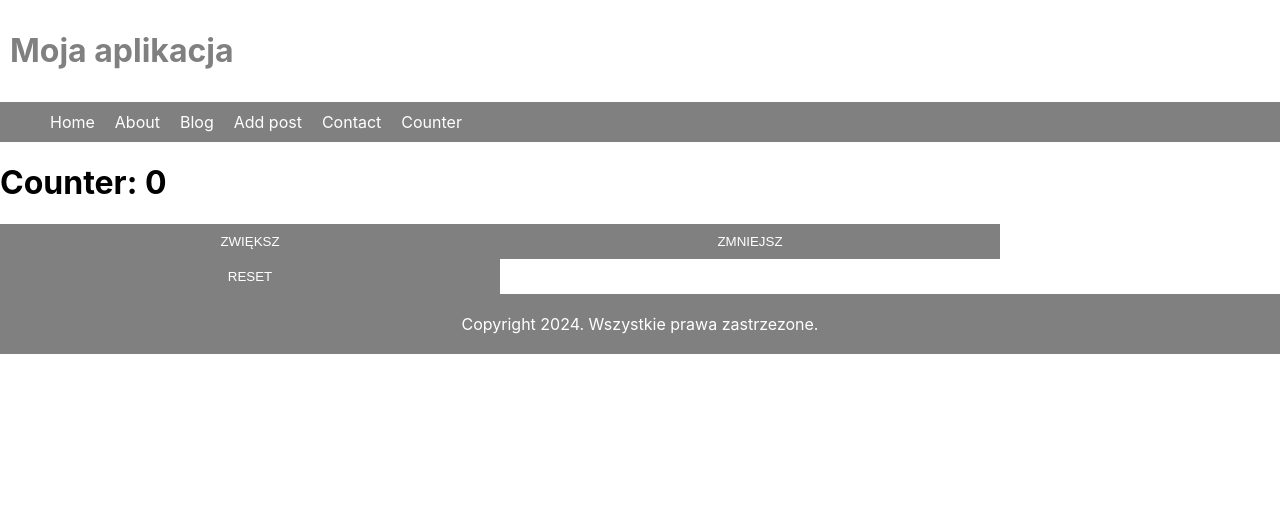
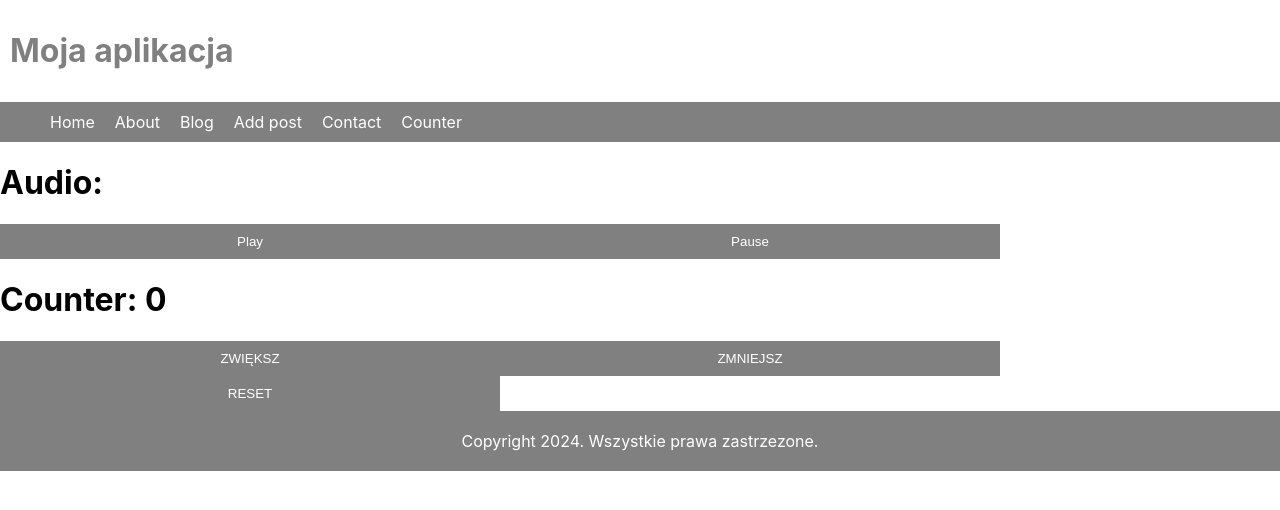
Before and after one commit to KajBialas/sda-react-context-29, a React (Create React App) app: page /counter in a window 1280 px wide. Shown: the top 510 px of the page. Built offline with nearby package versions, Linux system fonts and the light colour scheme; no server answers.

Commit message:
Add music

```diff
--- a/src/App.tsx
+++ b/src/App.tsx
@@ -15,8 +15,8 @@ import Footer from "./components/footer/Footer";
 import { CounterProvider } from "./context/counter/CounterContext";
 import { BlogProvider } from "./context/blog/BlogContext";
 
-// Zadanie 5
-// 1. Dodać obsługę błedów w PostDetails oraz Blog
+// Zadanie 6
+// 1. Zaimplementuj stronę: Spotify, gdzie będzie moliwość odtwarzania muzyki
 
 
 
--- a/src/pages/counter/Counter.tsx
+++ b/src/pages/counter/Counter.tsx
@@ -1,11 +1,20 @@
+import { useRef } from 'react';
 import { useCounter } from '../../context/counter/CounterContext';
 
 
 const Counter = () => {
     const { counter, handleIncrementCounter, handleDecrementCounter, handleResetCounter } = useCounter();
 
+    const audioRef = useRef<HTMLAudioElement | null>(null);
+
     return (
         <div>
+            <h1>Audio:</h1>
+                <button onClick={() => audioRef.current?.play() }>Play</button>
+                <button onClick={() => audioRef.current?.pause()}>Pause</button>
+                <audio ref={audioRef}>
+                    <source src="/music.mp3" />
+                </audio>
             <h1>Counter: {counter}</h1>
             <button onClick={handleIncrementCounter}>ZWIĘKSZ</button>
             <button onClick={handleDecrementCounter}>ZMNIEJSZ</button>
```
Also changed, not shown: 1 other file (tests, documents, lock files or other folders).
